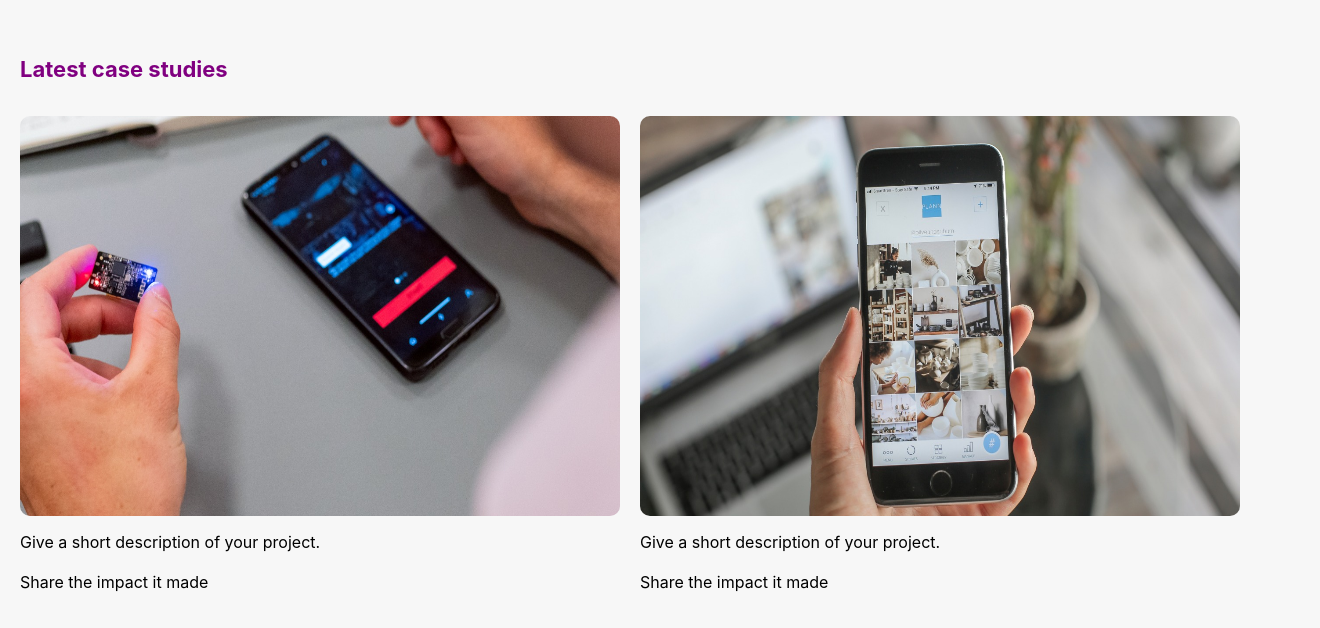
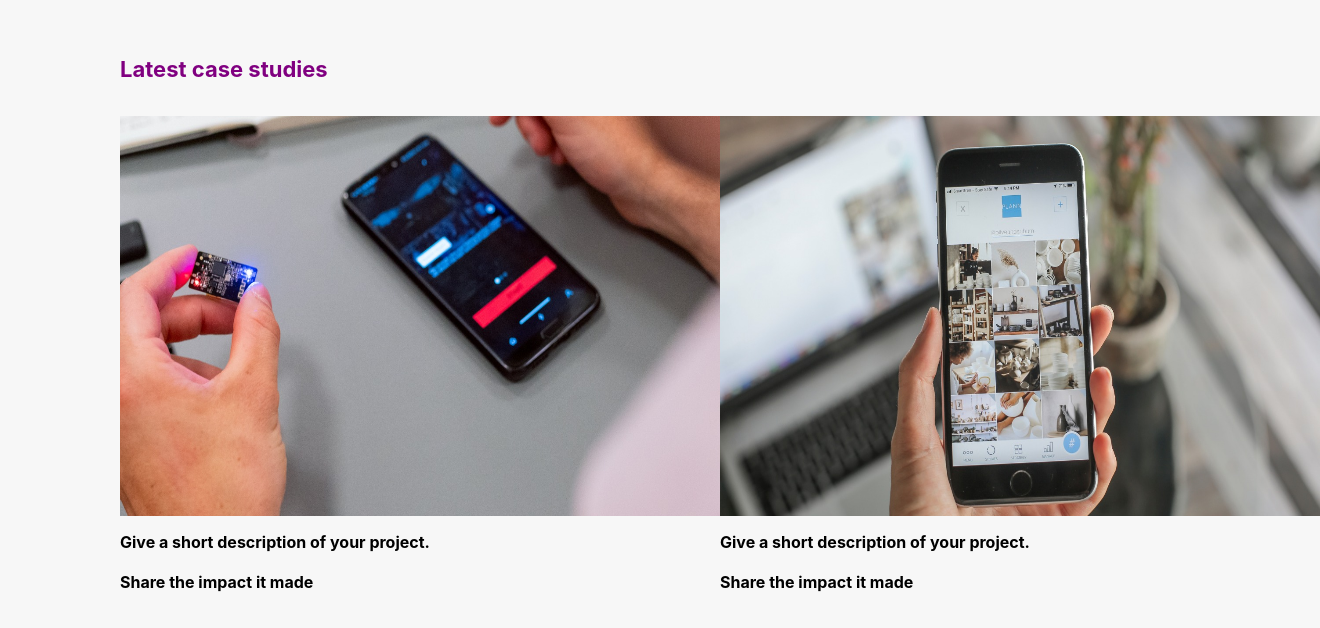
Before and after one commit to imadsaad12/PMC-Agency, a React (Create React App) app: page / in a window 1280 px wide. Shown: the part 2053-2681 px from the top of the page, 1320 px wide, since content can reach past the window. Built offline with nearby package versions, Linux system fonts and the light colour scheme.

Commit message:
caseStudy component 3rd adjusment

```diff
--- a/src/home/caseStudy/styles.js
+++ b/src/home/caseStudy/styles.js
@@ -2,13 +2,14 @@ import styled from "styled-components";
 
 export const Container = styled.div`
   margin: 20px;
+  margin-left: 120px;
 `;
 export const Title = styled.h1`
   color: purple;
   font-size: 22px; /* Default font size */
 
   @media (max-width: 770px) {
-    font-size: 8px; /* Adjust font size for smaller screens */
+    font-size: 14px; /* Adjust font size for smaller screens */
   }
 `;
 export const LeftContainer = styled.div`
@@ -22,15 +23,18 @@ export const LeftContainer = styled.div`
 export const LeftImage = styled.img`
   width: 600px;
   height: 400px;
-  border-radius: 10px;
   @media (max-width: 770px) {
-    width: 150px;
+    width: 250px;
     height: 150px;
   }
 `;
 
 export const LeftDescription = styled.p`
   /* text-align: center; */
+  font-weight: bold;
+  @media (max-width: 770px) {
+    font-size: 12px; /* Adjust font size for smaller screens */
+  }
 `;
 
 export const RightContainer = styled.div`
@@ -44,13 +48,16 @@ export const RightContainer = styled.div`
 export const RightImage = styled.img`
   width: 600px;
   height: 400px;
-  border-radius: 10px;
   @media (max-width: 770px) {
-    width: 150px;
+    width: 250px;
     height: 150px;
   }
 `;
 
 export const RightDescription = styled.p`
   /* text-align: center; */
+  font-weight: bold;
+  @media (max-width: 770px) {
+    font-size: 12px; /* Adjust font size for smaller screens */
+  }
 `;
```
